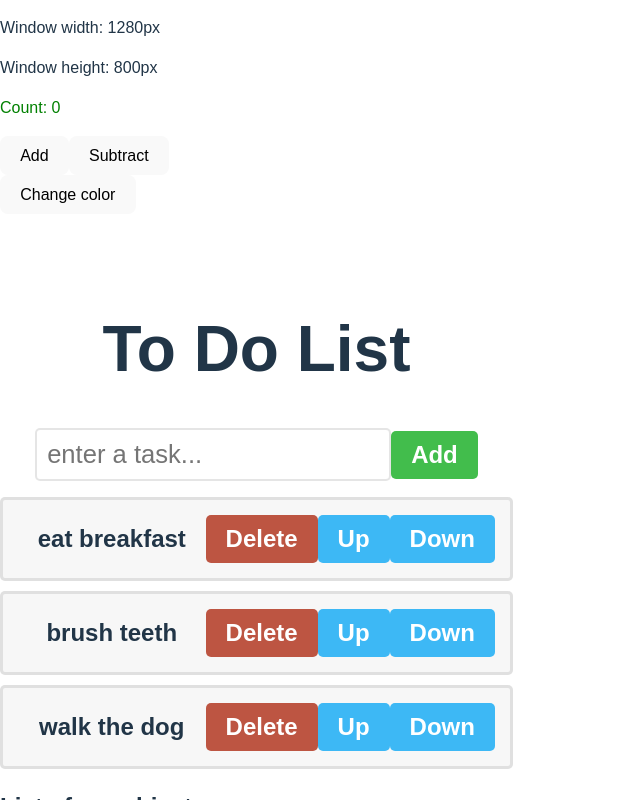
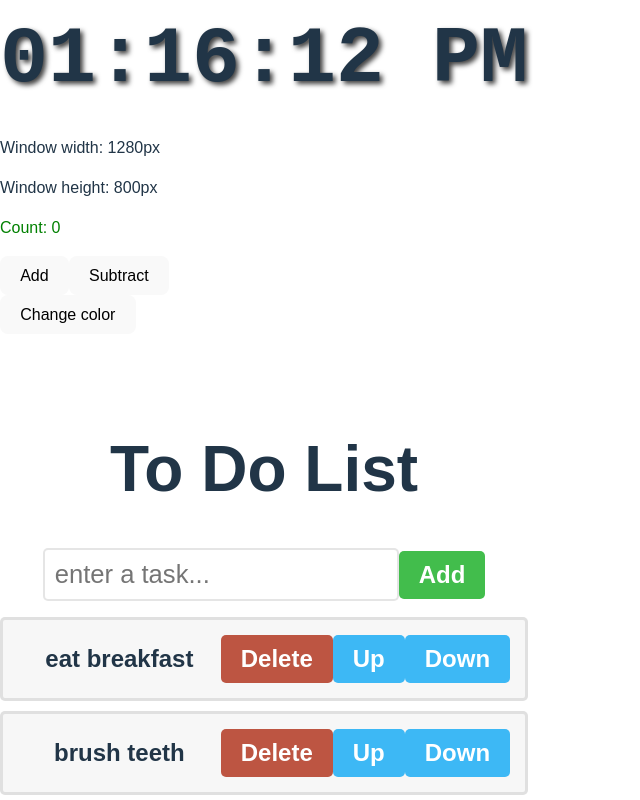
Before and after one commit to niklonberg/bro-code-react-course, a React (Vite) app: page / in a window 1280 px wide. Shown: the top 800 px of the page, without its empty margins (0-640 px from the left). Built offline with nearby package versions, Linux system fonts and the light colour scheme.

Commit message:
add DigitalClock.tsx

```diff
--- a/src/App.tsx
+++ b/src/App.tsx
@@ -20,6 +20,7 @@
 import ToDoList from "./components/ToDoList.js";
 import UseEffectExampleOne from "./components/UseEffectExampleOne.js";
 import UseEffectExampleTwo from "./components/UseEffectExampleTwo.js";
+import DigitalClock from "./components/DigitalClock.js";
 
 function App() {
   const fruits = [
@@ -40,6 +41,7 @@
 
   return (
     <>
+      <DigitalClock />
       <UseEffectExampleTwo />
       <UseEffectExampleOne />
       <ToDoList />
--- /dev/null
+++ b/src/components/DigitalClock.tsx
@@ -0,0 +1,43 @@
+import { useState, useEffect } from "react";
+
+function DigitalClock() {
+  const [time, setTime] = useState(new Date());
+
+  useEffect(() => {
+    const intervalId = setInterval(() => {
+      setTime(new Date());
+    }, 1000);
+
+    //cleanup function
+    return () => {
+      clearInterval(intervalId);
+    };
+  }, []);
+
+  function formatTime() {
+    let hours = time.getHours();
+    const minutes = time.getMinutes();
+    const seconds = time.getSeconds();
+    const meridiem = hours >= 12 ? "PM" : "AM";
+
+    hours = hours % 12 || 12;
+
+    return `${padZero(hours)}:${padZero(minutes)}:${padZero(
+      seconds
+    )} ${meridiem}`;
+  }
+
+  function padZero(timeUnit: number) {
+    return (timeUnit < 10 ? "0" : "") + timeUnit;
+  }
+
+  return (
+    <div className="clock-container">
+      <div className="clock">
+        <span>{formatTime()}</span>
+      </div>
+    </div>
+  );
+}
+
+export default DigitalClock;
--- a/src/index.css
+++ b/src/index.css
@@ -298,3 +298,14 @@
 .todo-text {
   flex: 1;
 }
+
+.clock-container {
+}
+
+.clock {
+  font-size: 5rem;
+  font-weight: bold;
+  font-family: monospace;
+  text-shadow: 3px 3px 5px hsla(0, 0%, 0%, 0.75);
+  text-align: center;
+}
```
